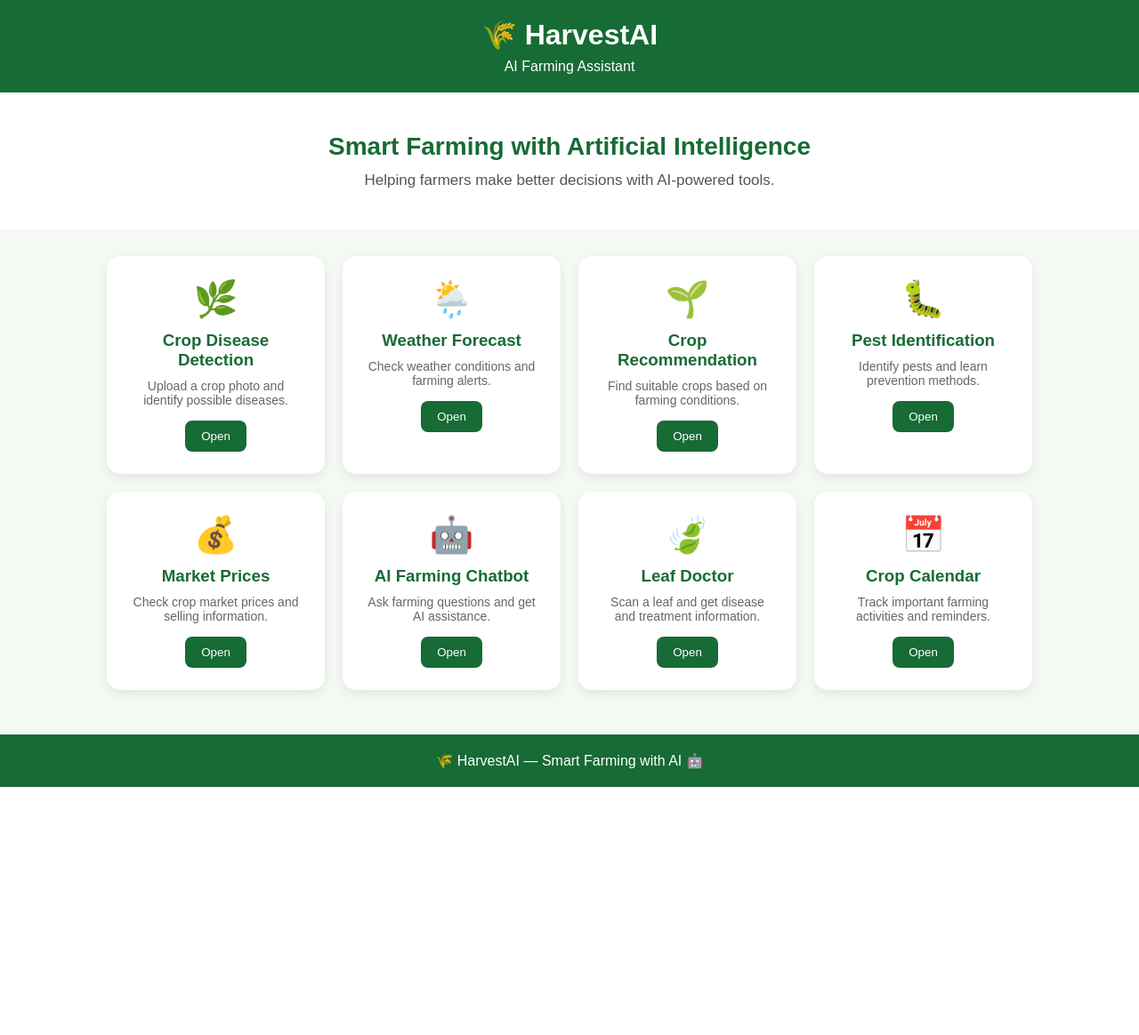
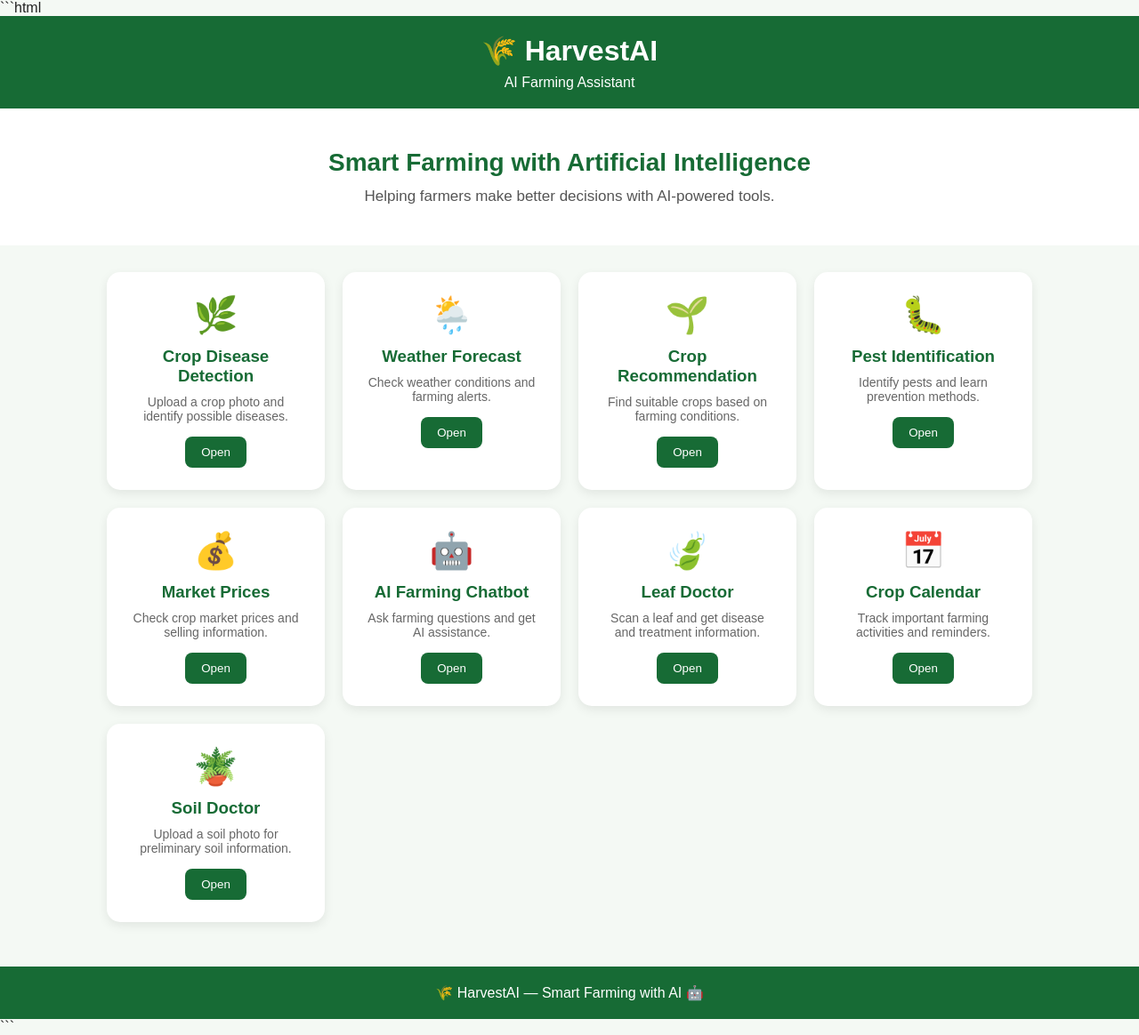
Before and after one commit to swaroopvelaga4-hub/REALTIMECHAT, a Flask app: page / in a window 1280 px wide. Shown: the whole page at 89% size. Before the commit the page ends 885 px from the top, so only its background shows below. Run offline with Flask 3, Linux system fonts and the light colour scheme.

Commit message:
Update index.html

````diff
--- a/templates/index.html
+++ b/templates/index.html
@@ -1,3 +1,4 @@
+```html
 <!DOCTYPE html>
 <html lang="en">
 <head>
@@ -25,7 +26,9 @@
             text-align: center;
         }
 
-        header h1 { font-size: 32px; }
+        header h1 {
+            font-size: 32px;
+        }
 
         header p {
             margin-top: 8px;
@@ -87,6 +90,10 @@
             margin-bottom: 15px;
         }
 
+        .card a {
+            text-decoration: none;
+        }
+
         .card button {
             background: #176b35;
             color: white;
@@ -109,9 +116,17 @@
         }
 
         @media (max-width: 600px) {
-            header h1 { font-size: 26px; }
-            .hero h2 { font-size: 23px; }
-            .features { padding: 20px; }
+            header h1 {
+                font-size: 26px;
+            }
+
+            .hero h2 {
+                font-size: 23px;
+            }
+
+            .features {
+                padding: 20px;
+            }
         }
     </style>
 </head>
@@ -133,56 +148,63 @@
             <div class="icon">🌿</div>
             <h3>Crop Disease Detection</h3>
             <p>Upload a crop photo and identify possible diseases.</p>
-            <a href="/crop-disease"><button>Open</button></a>
+            <a href="/crop-disease"><button type="button">Open</button></a>
         </div>
 
         <div class="card">
             <div class="icon">🌦️</div>
             <h3>Weather Forecast</h3>
             <p>Check weather conditions and farming alerts.</p>
-            <a href="/weather"><button>Open</button></a>
+            <a href="/weather"><button type="button">Open</button></a>
         </div>
 
         <div class="card">
             <div class="icon">🌱</div>
             <h3>Crop Recommendation</h3>
             <p>Find suitable crops based on farming conditions.</p>
-            <a href="/crop-recommendation"><button>Open</button></a>
+            <a href="/crop-recommendation"><button type="button">Open</button></a>
         </div>
 
         <div class="card">
             <div class="icon">🐛</div>
             <h3>Pest Identification</h3>
             <p>Identify pests and learn prevention methods.</p>
-            <button onclick="alert('Pest Identification page is coming soon!')">Open</button>
+            <a href="/pest-doctor"><button type="button">Open</button></a>
         </div>
 
         <div class="card">
             <div class="icon">💰</div>
             <h3>Market Prices</h3>
             <p>Check crop market prices and selling information.</p>
-            <button onclick="alert('Market Prices page is coming soon!')">Open</button>
+            <button type="button" onclick="alert('Market Prices page is coming soon!')">Open</button>
         </div>
 
         <div class="card">
             <div class="icon">🤖</div>
             <h3>AI Farming Chatbot</h3>
             <p>Ask farming questions and get AI assistance.</p>
-            <button onclick="alert('AI Farming Chatbot is coming soon!')">Open</button>
+            <button type="button" onclick="alert('AI Farming Chatbot is coming soon!')">Open</button>
         </div>
 
         <div class="card">
             <div class="icon">🍃</div>
             <h3>Leaf Doctor</h3>
             <p>Scan a leaf and get disease and treatment information.</p>
-            <a href="/crop-disease"><button>Open</button></a>
+            <a href="/crop-disease"><button type="button">Open</button></a>
         </div>
 
         <div class="card">
             <div class="icon">📅</div>
             <h3>Crop Calendar</h3>
             <p>Track important farming activities and reminders.</p>
-            <button onclick="alert('Crop Calendar page is coming soon!')">Open</button>
+            <button type="button" onclick="alert('Crop Calendar page is coming soon!')">Open</button>
+        </div>
+
+        <div class="card">
+            <div class="icon">🪴</div>
+            <h3>Soil Doctor</h3>
+            <p>Upload a soil photo for preliminary soil information.</p>
+            <a href="/soil-doctor"><button type="button">Open</button></a>
         </div>
 
     </section>
@@ -192,3 +214,4 @@
     </footer>
 </body>
 </html>
+```
````
